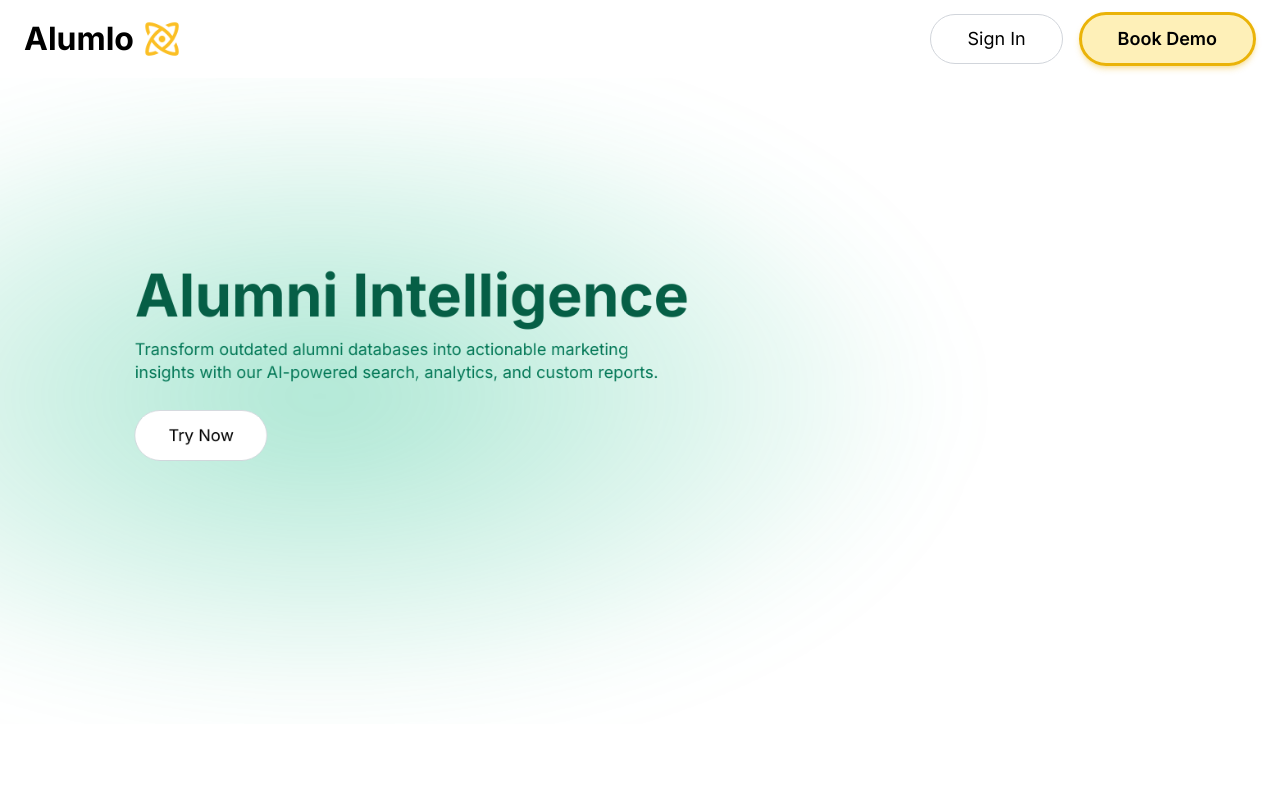
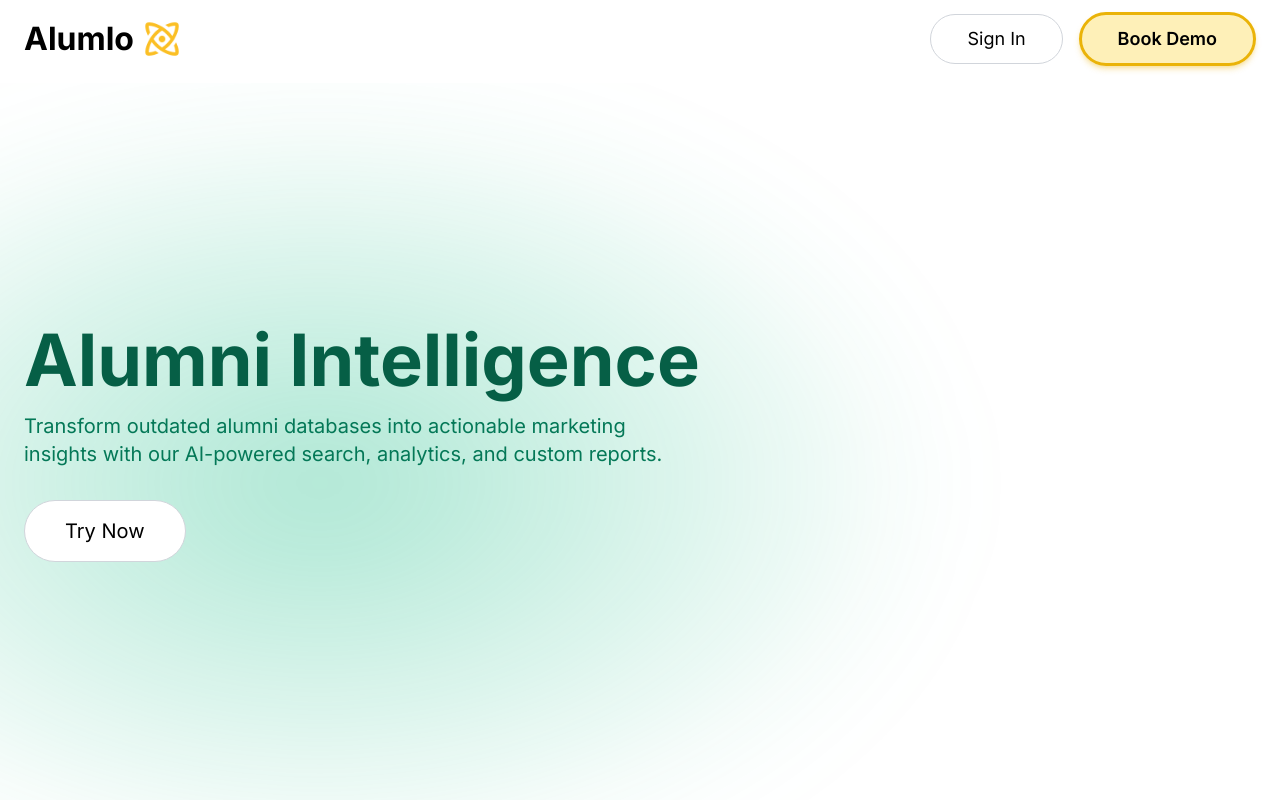
Before and after one commit to maimond123/alumlo, a Next.js app: page / in a window 1280 px wide. Shown: the top 800 px of the page. Built offline with nearby package versions, Linux system fonts and the light colour scheme; no server answers.

Commit message:
return here

```diff
--- a/app/globals.css
+++ b/app/globals.css
@@ -8,87 +8,44 @@
   --background-rgb: 255, 255, 255;
 }
 
-/* Safari-specific fixes for transform and viewport units */
-@supports (-webkit-appearance: none) {
-  body.default-scale {
-    /* Safari needs explicit box-sizing for transforms */
+/* Cross-browser reset and consistent base styles */
+*,
+*::before,
+*::after {
   box-sizing: border-box;
-    /* Use more explicit transform calculations for Safari */
-    -webkit-transform: scale(0.82);
-    -webkit-transform-origin: top left;
-    /* Ensure Safari respects the transform bounds */
-    will-change: transform;
-  }
-
-  .scaled-content-area {
-    /* Safari transform optimization */
-    -webkit-transform: scale(0.82);
-    -webkit-transform-origin: top left;
-    will-change: transform;
-    /* Force Safari to use hardware acceleration */
-    -webkit-backface-visibility: hidden;
-    backface-visibility: hidden;
-  }
 }
 
 html {
-  overflow: hidden;
+  /* Set a consistent base font size across browsers */
+  font-size: 16px;
+  /* Remove default scaling issues */
+  -webkit-text-size-adjust: 100%;
+  -ms-text-size-adjust: 100%;
+  text-size-adjust: 100%;
+  /* Remove overflow hidden that might cause issues */
+  overflow-x: hidden;
+  overflow-y: auto;
 }
 
-body { /* Default body, unscaled, for home page or when .no-scale or .default-scale isn't applied */
+body {
+  margin: 0;
+  padding: 0;
   color: rgb(var(--foreground-rgb));
   background: rgb(var(--background-rgb));
-  overflow: auto;
+  font-family: system-ui, -apple-system, sans-serif;
+  line-height: 1.5;
+  /* Remove all custom scaling */
+  transform: none !important;
+  width: 100vw !important;
+  height: auto !important;
+  overflow-x: hidden;
+  overflow-y: auto;
 }
 
-body.no-scale { /* For routes that explicitly should not be scaled AT ALL */
-  transform: none !important;
-  width: 100vw !important;
-  height: 100vh !important;
-  overflow: auto;
-}
+/* Remove all scaling classes - they're causing the inconsistencies */
+/* All pages will now use natural browser rendering */
 
-body.default-scale { /* For pages that should be scaled globally */
-  color: rgb(var(--foreground-rgb));
-  background: rgb(var(--background-rgb));
-  width: calc(100vw / 0.82);
-  height: calc(100vh / 0.82);
-  transform: scale(0.82);
-  -webkit-transform: scale(0.82);
-  transform-origin: top left;
-  -webkit-transform-origin: top left;
-  overflow: auto;
-  /* Safari-specific fixes */
-  -webkit-backface-visibility: hidden;
-  backface-visibility: hidden;
-  will-change: transform;
-}
-
-.scaled-content-wrapper { /* For home page content: Occupies viewport, clips scaled child. */
-  width: 100vw;
-  height: 100vh;
-  overflow: hidden;
-  position: relative;
-}
-
-.scaled-content-area { /* For home page content: The actual content that is scaled */
-  background: rgb(var(--background-rgb));
-  transform: scale(0.82);
-  -webkit-transform: scale(0.82);
-  transform-origin: top left;
-  -webkit-transform-origin: top left;
-  width: calc(100% / 0.82);
-  height: calc(100% / 0.82);
-  overflow-y: auto;
-  overflow-x: hidden;
-  /* Safari-specific fixes */
-  -webkit-backface-visibility: hidden;
-  backface-visibility: hidden;
-  will-change: transform;
-}
-
-/* Your custom styles below */
-
+/* Custom styles below */
 @keyframes typing {
     0% { opacity: .2; }
     20% { opacity: 1; }
--- a/app/layout.tsx
+++ b/app/layout.tsx
@@ -19,14 +19,8 @@ export default function RootLayout({
 }) {
   const pathname = usePathname()
 
-  let bodyClassName = inter.className
-
-  if (pathname === '/') {
-    // Home page: body is unscaled (uses default body style from globals.css)
-    // Scaling is handled by .scaled-content-area inside the page
-  } else {
-    bodyClassName += ' default-scale' // All other pages get the default global scaling
-  }
+  // Remove all scaling logic - use consistent styling across all pages
+  const bodyClassName = inter.className
 
   return (
     <html lang="en">
```
Lines whose indentation alone changed are shown as unchanged.
